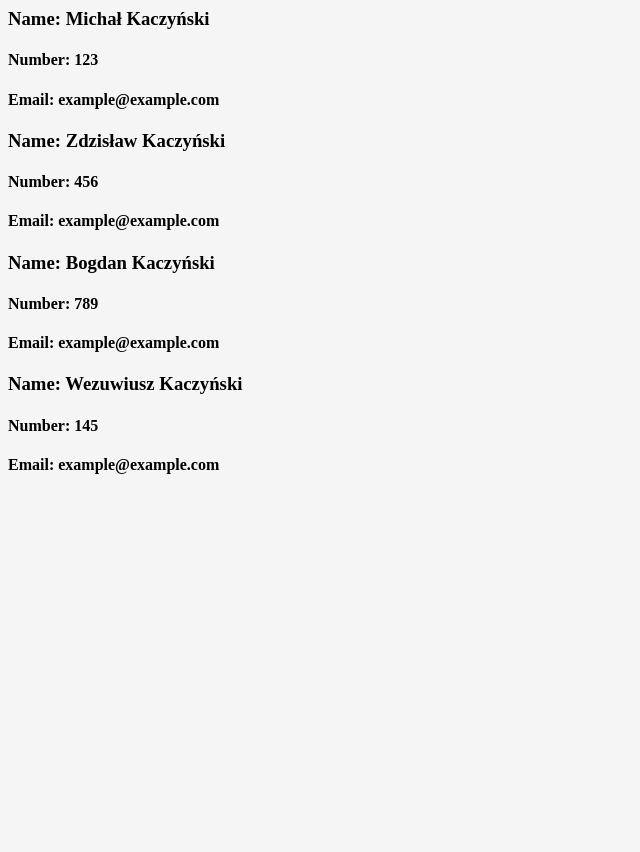
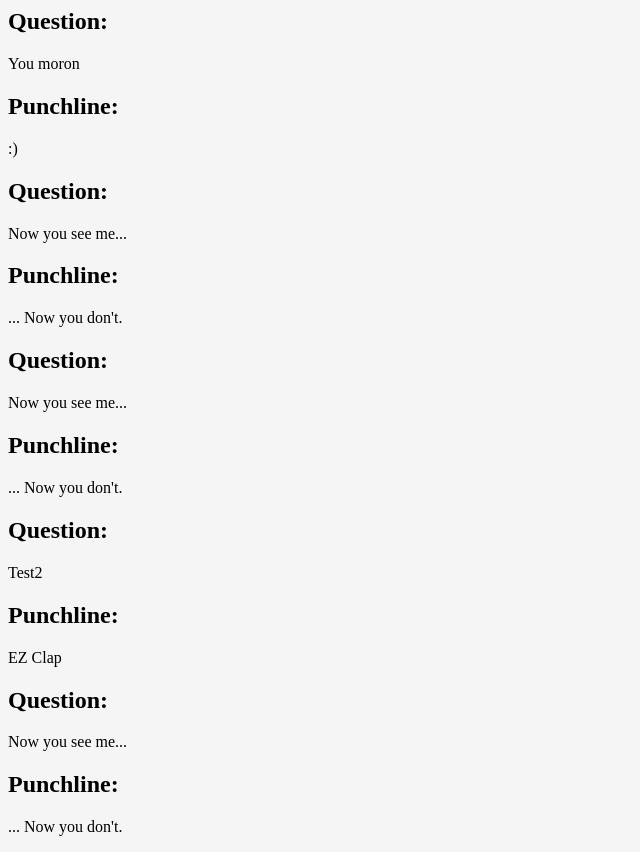
Before and after one commit to mickac/app, a React (Create React App) app: page / in a window 1280 px wide. Shown: the whole page, without its empty margins (0-640 px from the left). Before the commit the page ends 800 px from the top, so only its background shows below. Built offline with nearby package versions, Linux system fonts and the light colour scheme.

Commit message:
Promps practice with some conditions

```diff
--- a/src/Promps.js
+++ b/src/Promps.js
@@ -1,33 +1,24 @@
 import React from "react"
 
-import ContactCard from "./components/ContactCard"
+import Joke from "./components/Joke"
 
 function Promps(){
     return(
-        <div className="contacts">
-            <ContactCard
-                contact = {{name: "Michał Kaczyński", number: "123", email :"example@example.com"}}
-                //name="Michał Kaczyński"
-                //number="123"
-                //email="example@example.com"
+        <div className="jokes">
+            <Joke
+                content = {{question: "You moron", punchLine: ":)"}}
             />
-            <ContactCard
-                contact = {{name: "Zdzisław Kaczyński", number: "456", email :"example@example.com"}}
-                //name="Zdzisław Kaczyński"
-                //number="456"
-                //email="example@example.com"
+            <Joke
+                content = {{question: "", punchLine: ""}}
             />
-            <ContactCard
-                contact = {{name: "Bogdan Kaczyński", number: "789", email :"example@example.com"}}
-                //name="Bogdan Kaczyński"
-                //number="789"
-                //email="example@example.com"
+            <Joke
+                content = {{question: "", punchLine: ""}}
             />
-            <ContactCard
-                contact = {{name: "Wezuwiusz Kaczyński", number: "145", email :"example@example.com"}}
-                //name="Wezuwiusz Kaczyński"
-                //number="145"
-                //email="example@example.com"
+            <Joke
+                content = {{question: "Test2", punchLine: "EZ Clap"}}
+            />
+            <Joke
+                content = {{question: "", punchLine: ""}}
             />
         </div>
     )
--- /dev/null
+++ b/src/components/Joke.js
@@ -0,0 +1,19 @@
+import React from "react"
+
+function Joke(props){
+    if(!props.content.question){
+        props.content.question = "Now you see me..."
+        props.content.punchLine = "... Now you don't."
+    }
+
+    return(
+        <div className="joke">
+            <h2>Question:</h2>
+            <p>{props.content.question}</p>
+            <h2>Punchline:</h2>
+            <p>{props.content.punchLine}</p>
+        </div>
+    )
+}
+
+export default Joke
```
